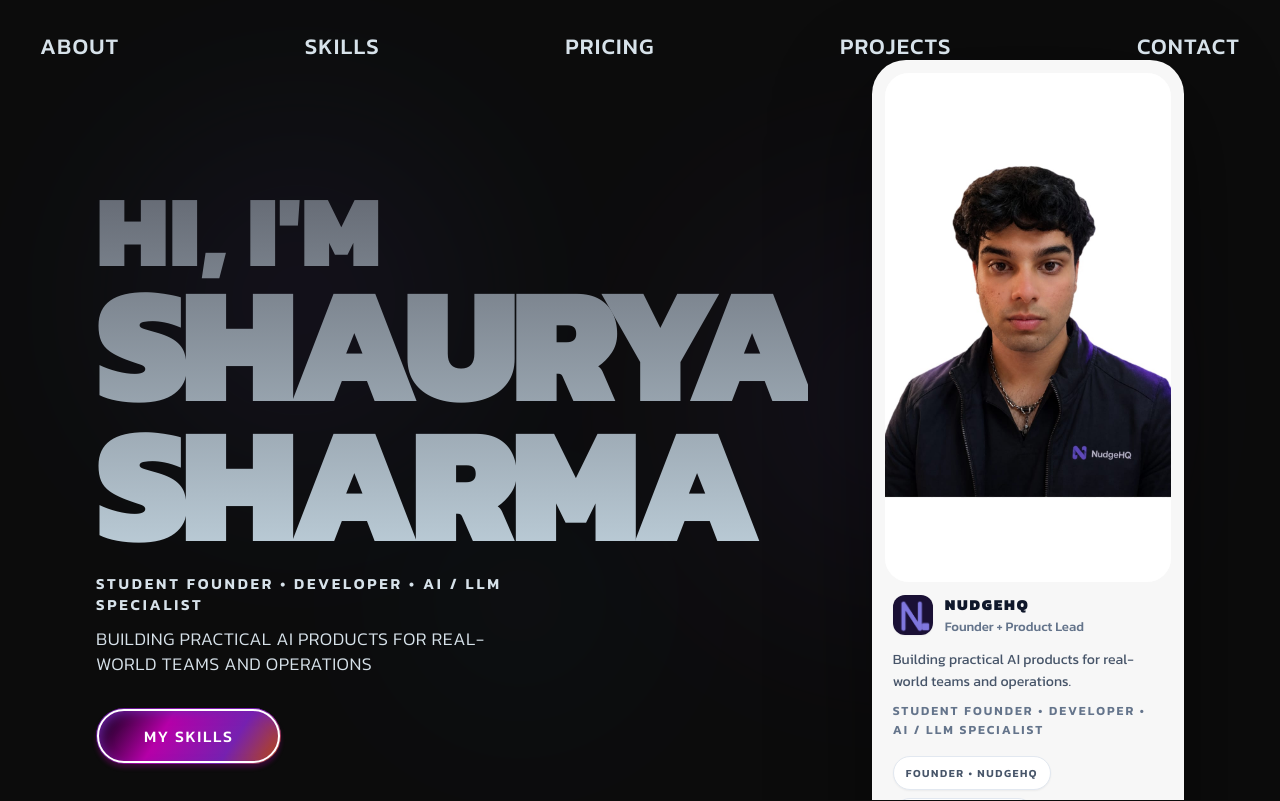
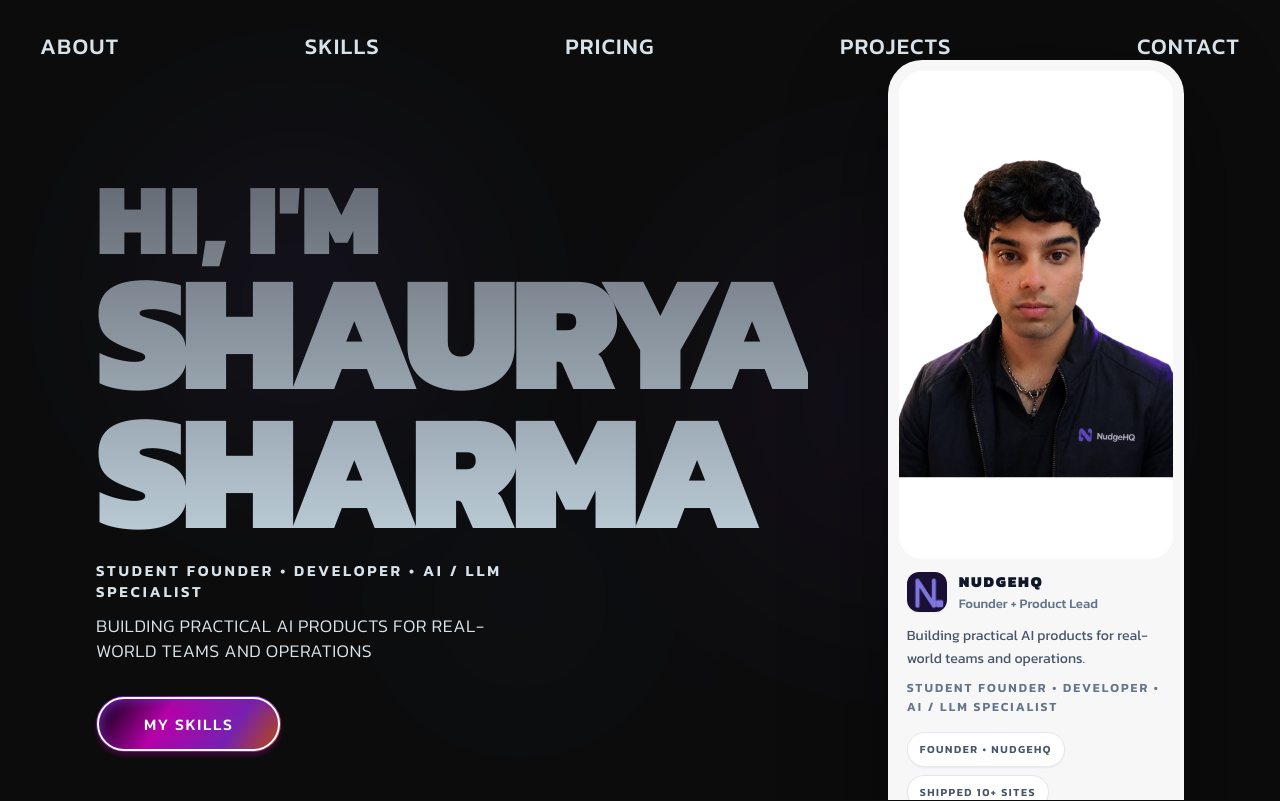
Before and after one commit to rishh4real/portfolio, a React (Vite) app: page / in a window 1280 px wide. Shown: the top 801 px of the page. Built offline with nearby package versions, Linux system fonts and the light colour scheme.

Commit message:
Refine hero layout and favicon

```diff
--- a/index.html
+++ b/index.html
@@ -2,7 +2,7 @@
 <html lang="en">
   <head>
     <meta charset="UTF-8" />
-    <link rel="icon" type="image/svg+xml" href="/favicon.svg" />
+    <link rel="icon" type="image/png" href="/favicon.png" />
     <meta name="viewport" content="width=device-width, initial-scale=1.0" />
     <meta
       name="description"
--- a/src/sections/HeroSection.tsx
+++ b/src/sections/HeroSection.tsx
@@ -116,9 +116,9 @@ export default function HeroSection() {
         <FadeIn
           delay={0.25}
           y={30}
-          className="relative ml-12 hidden w-[min(33vw,430px)] self-center md:block lg:ml-16 lg:w-[min(30vw,390px)]"
+          className="relative ml-14 hidden w-[min(31vw,400px)] self-center md:block lg:ml-20 lg:w-[min(27vw,360px)] lg:translate-x-4"
         >
-          <div className="rounded-[34px] border border-white/10 bg-[#f7f7f7] p-3 shadow-[0_30px_100px_rgba(0,0,0,0.45)]">
+          <div className="rounded-[34px] border border-white/10 bg-[#f7f7f7] p-2.5 shadow-[0_30px_100px_rgba(0,0,0,0.45)]">
             <div className="overflow-hidden rounded-[24px] bg-white">
               <img
                 src={AVATAR_IMAGE}
@@ -171,8 +171,8 @@ export default function HeroSection() {
         </FadeIn>
       </div>
 
-      <FadeIn delay={0.25} y={30} className="relative z-20 px-6 pb-8 md:hidden">
-        <div className="mx-auto max-w-[375px] rounded-[30px] border border-white/10 bg-[#f7f7f7] p-3 shadow-[0_30px_100px_rgba(0,0,0,0.45)]">
+      <FadeIn delay={0.25} y={30} className="relative z-20 px-6 pb-10 md:hidden">
+        <div className="mx-auto max-w-[360px] rounded-[30px] border border-white/10 bg-[#f7f7f7] p-2.5 shadow-[0_30px_100px_rgba(0,0,0,0.45)]">
           <div className="overflow-hidden rounded-[22px] bg-white">
             <img
               src={AVATAR_IMAGE}
```
Also changed, not shown: public/favicon.png (added).
